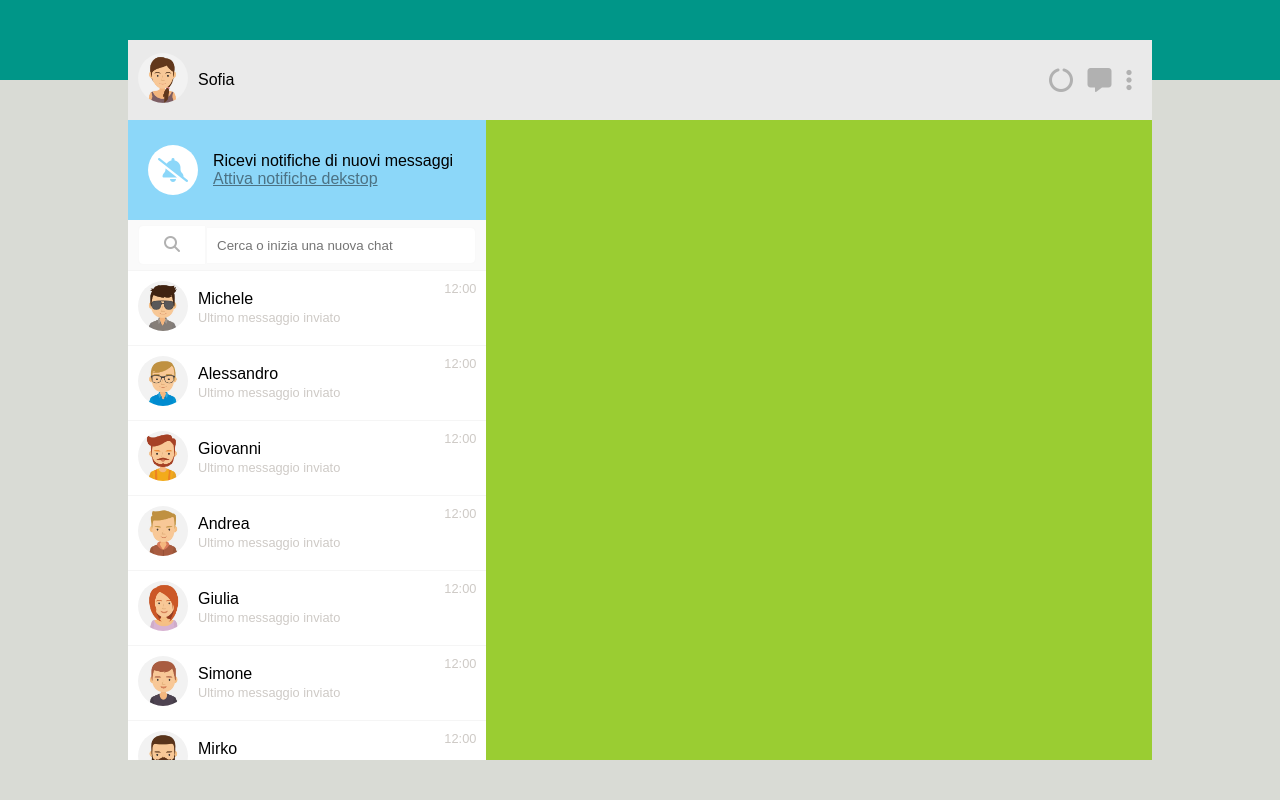
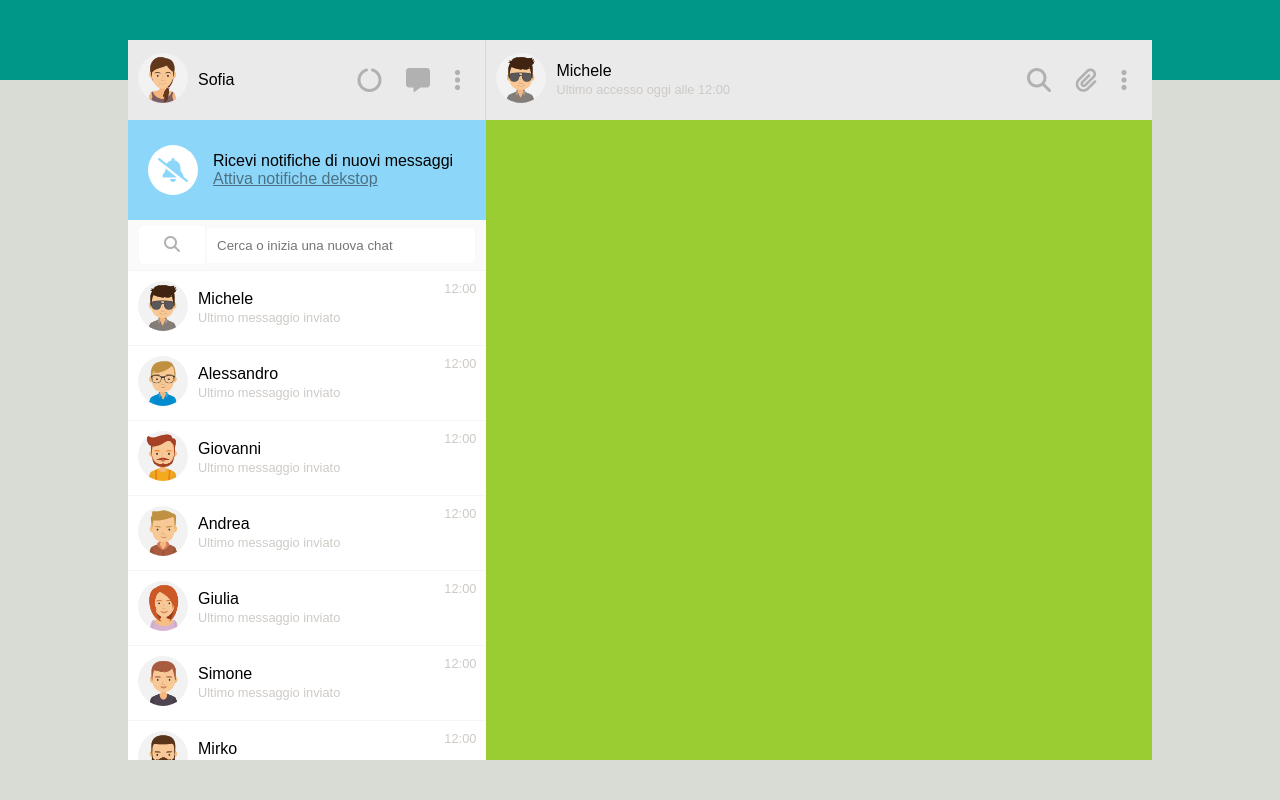
Before and after one commit to Idedav/vue-boolzapp, a plain HTML site: page index.html in a window 1280 px wide. Drawn offline with Linux system fonts and the light colour scheme.

Commit message:
[add] header

```diff
--- a/css/style.css
+++ b/css/style.css
@@ -29,16 +29,17 @@ i{
 header{
     width: 100%;
     height: 80px;
-    background-color: rebeccapurple;
+    display: flex;
+    background-color: #EAEAEA;
 }
 /* ACCOUNT */
-.account{
+.my-account{
     height: 100%;
-    width: 100%;
-    background-color: #EAEAEA;
+    width: 35%;
     display: flex;
     align-items: center;
     justify-content: space-between;
+    border-right: 1px solid #D6D6D6;
 }
 
 .profile{
@@ -63,8 +64,16 @@ img{
 
 .icons i{
     font-size: 1.5rem;
-    margin: 5px;
+    margin: 10px;
 }
+
+.contact-account{
+    width: 65%;
+    display: flex;
+    justify-content: space-between;
+    align-items: center;
+}
+
 /* ASIDE */
 aside{
     width: 35%;
--- a/index.html
+++ b/index.html
@@ -13,7 +13,7 @@
     <div class="container">
         <header>
             <!-- ACCOUNT -->
-            <div class="account">
+            <div class="my-account">
 
                 <div class="profile">
                     <div class="image">
@@ -28,6 +28,26 @@
                     <i class="fa-solid fa-ellipsis-vertical"></i>
                 </div>
             </div>
+
+            <div class="contact-account">
+                <div class="profile">
+                    <div class="image">
+                        <img src="img/avatar_2.jpg" alt="">
+                    </div>
+                    <div class="name">
+                        <p>Michele</p>
+                        <span>Ultimo accesso oggi alle 12:00</span>
+                    </div>
+                </div>
+
+                <div class="icons">
+                    <i class="fa-solid fa-magnifying-glass"></i>
+                    <i class="fa-solid fa-paperclip"></i>
+                    <i class="fa-solid fa-ellipsis-vertical"></i>
+                </div>
+
+            </div>
+
         </header>
 
         <aside>
```
